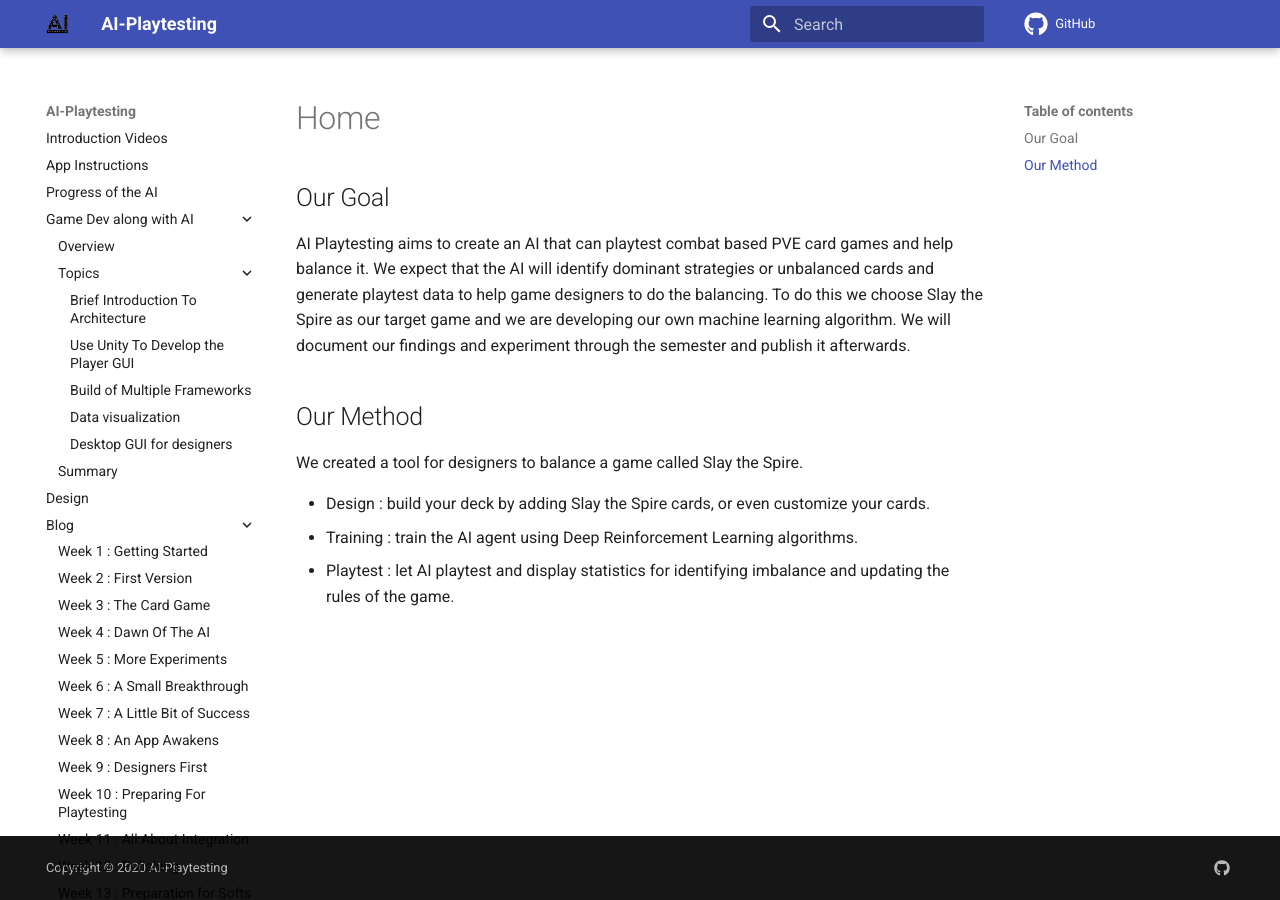
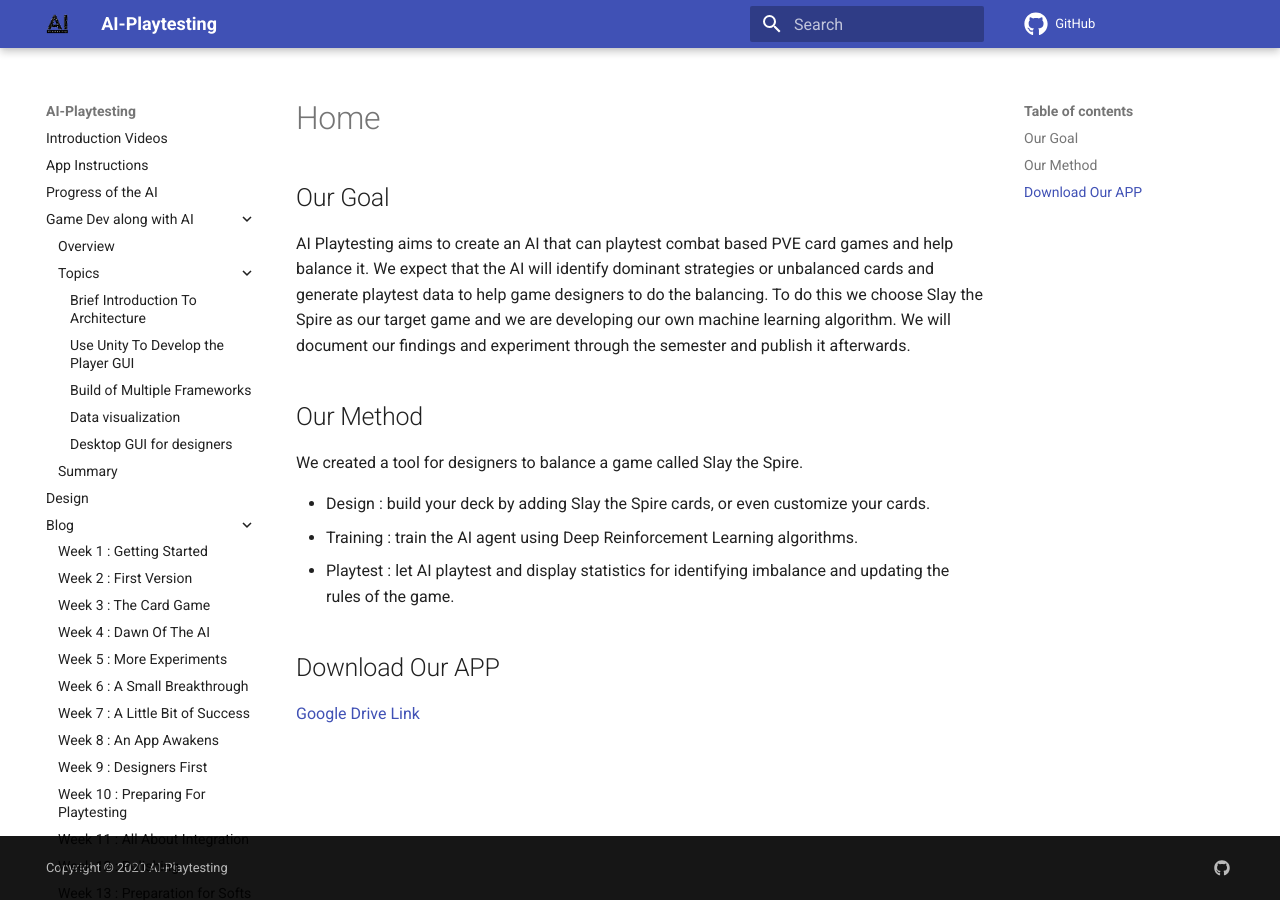
Before and after one commit to AIPlaytesting/web, an MkDocs documentation site: the page built from docs/index.md, in a window 1280 px wide. Built offline with MkDocs 1.6.1 and Material for MkDocs 9.7.7, drawn with Linux system fonts in a browser that asks for light colours; comment, search, counter and statistics services are not loaded.

Commit message:
updated download link

```diff
--- a/docs/index.md
+++ b/docs/index.md
@@ -10,3 +10,7 @@
 - Design : build your deck by adding Slay the Spire cards, or even customize your cards.
 - Training : train the AI agent using Deep Reinforcement Learning algorithms.
 - Playtest : let AI playtest and display statistics for identifying imbalance and updating the rules of the game.
+
+## Download Our APP
+
+[Google Drive Link](https://drive.google.com/file/d/1coWv_elDyS0B5nwXGGVA60iGad-53E43/view)
```
Also changed, not shown: docs/game/DataVisualization.md (+1 -1 lines), site/design/index.html, site/game/DataVisualization/index.html, site/index.html, site/search/search_index.json, 1 other file.
